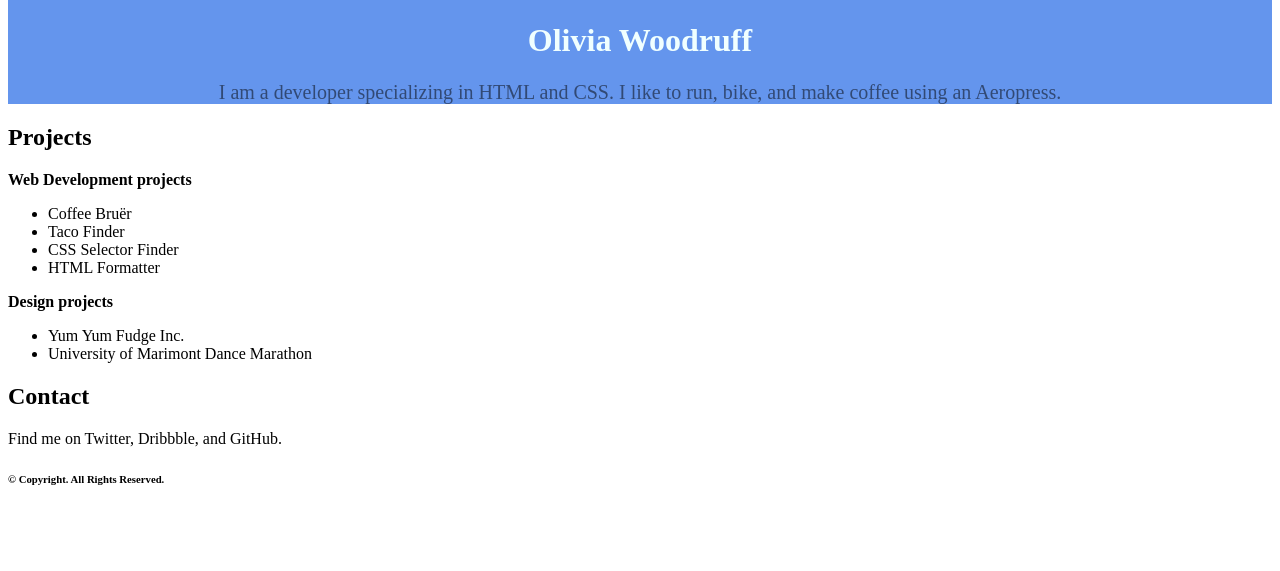
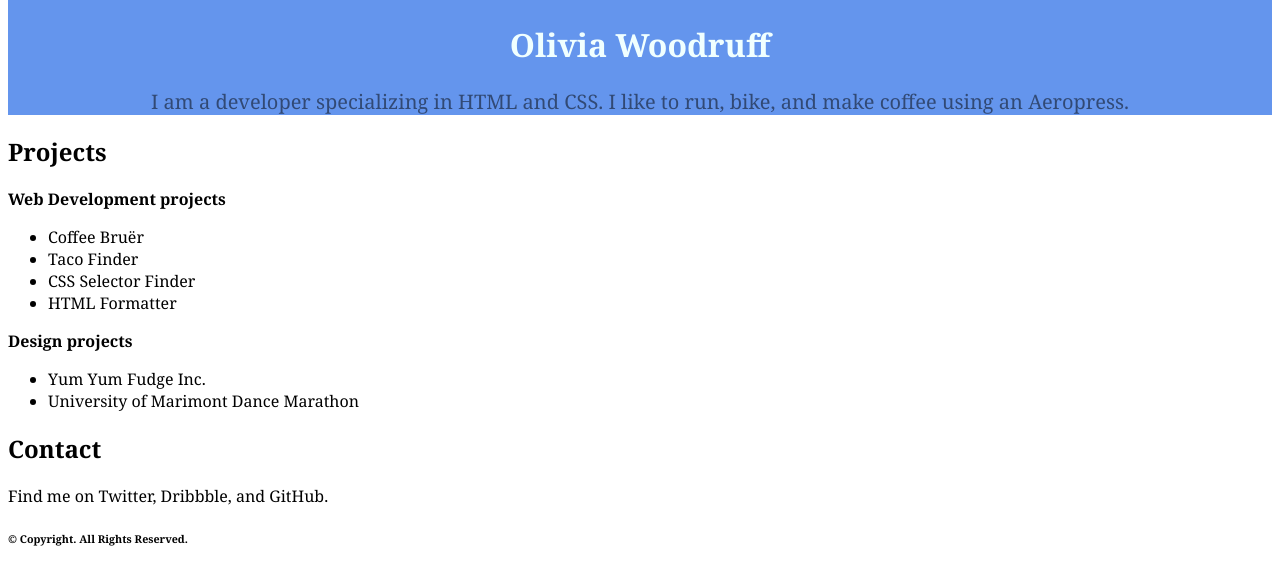
Before and after one commit to ipaulaabro/olivia-woodruff-portfolio, a plain HTML site: page index.html in a window 1280 px wide. Shown: the part 311-882 px from the top of the page. Before the commit the page ends 821 px from the top, so only its background shows below. Drawn offline with Linux system fonts and the light colour scheme.

Commit message:
task 7: style page font

```diff
--- a/css/style.css
+++ b/css/style.css
@@ -1,3 +1,7 @@
+body {
+  font-family: Georgia, serif;
+}
+
 .header {
   background-color: CornFlowerBlue;
   text-align: center;
```
